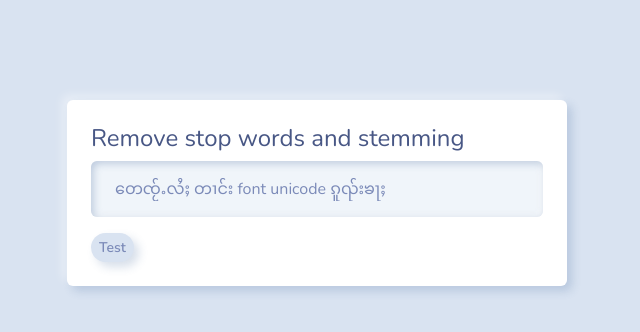
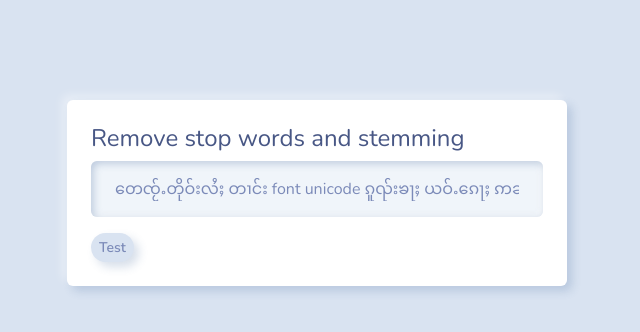
Before and after one commit to haohaaorg/shan-nlp, a website: page public/index.html in a window 1280 px wide. Shown: the whole page, without its empty margins (323-963 px from the left). Drawn offline with nearby package versions, Linux system fonts and the light colour scheme.

Commit message:
add image

```diff
--- a/public/index.html
+++ b/public/index.html
@@ -12,7 +12,7 @@
         <form id="nlp">
             <h4>Remove stop words and stemming</h4>
             <div class="form-group">
-                <input type="text" value="တေၸႂ်ႉလႆႈ တၢင်း font unicode ၵူၺ်းၶႃႈ" class="form-control" name="str">
+                <input type="text" value="တေၸႂ်ႉတိုဝ်းလႆႈ တၢင်း font unicode ၵူၺ်းၶႃႈ ယဝ်ႉၵေႃႈ ဢၼ်ၼႆႉပဵၼ်ဢၼ်ၸၢမ်းတူၺ်းၵူၺ်းၶႃႈ" class="form-control" name="str">
             </div>
             <div class="form-group mt-3">
                 <button class="btn btn-sm btn-primary">Test</button>
```
Also changed, not shown: README.md, screenshot.jpg (added).
